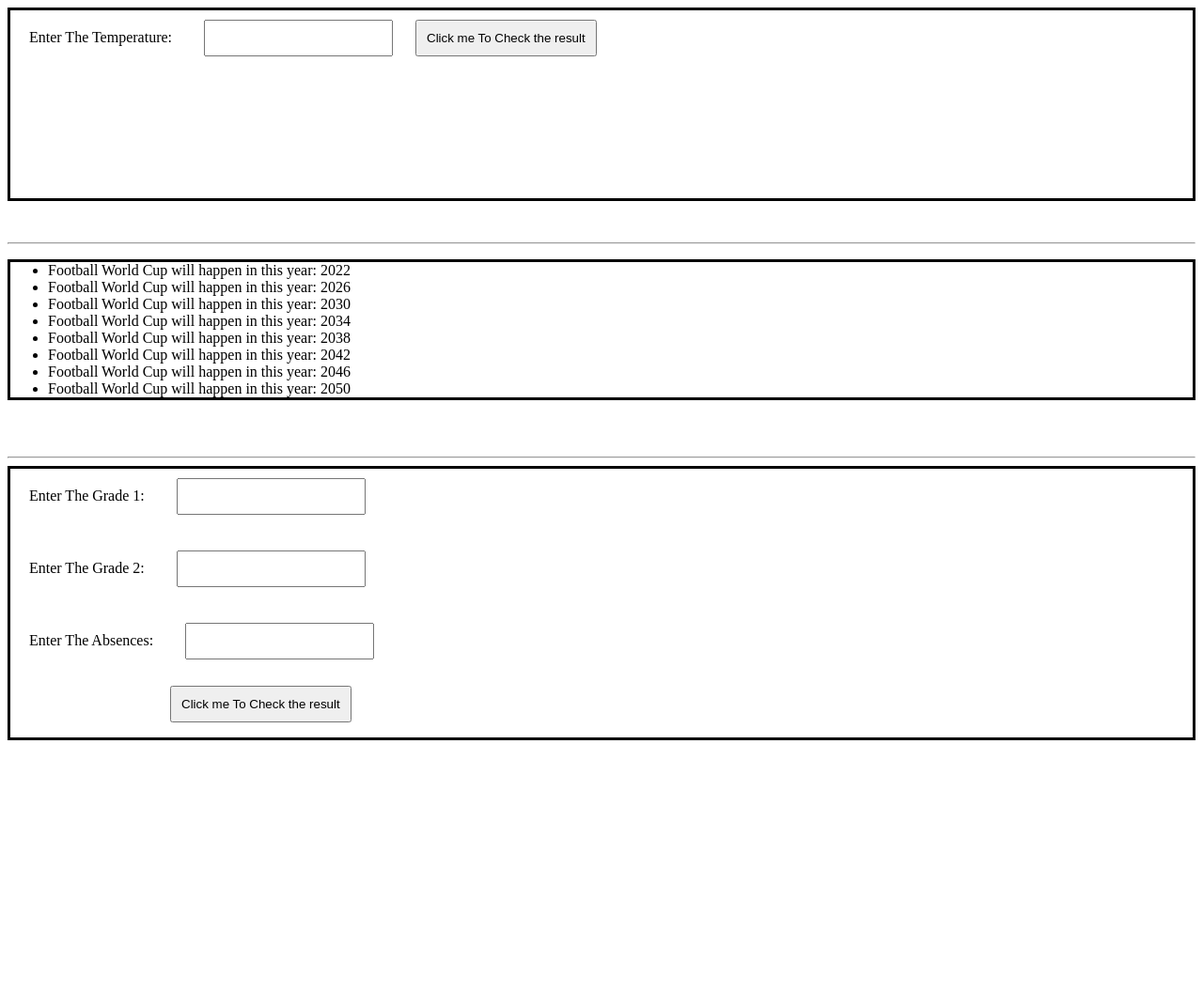
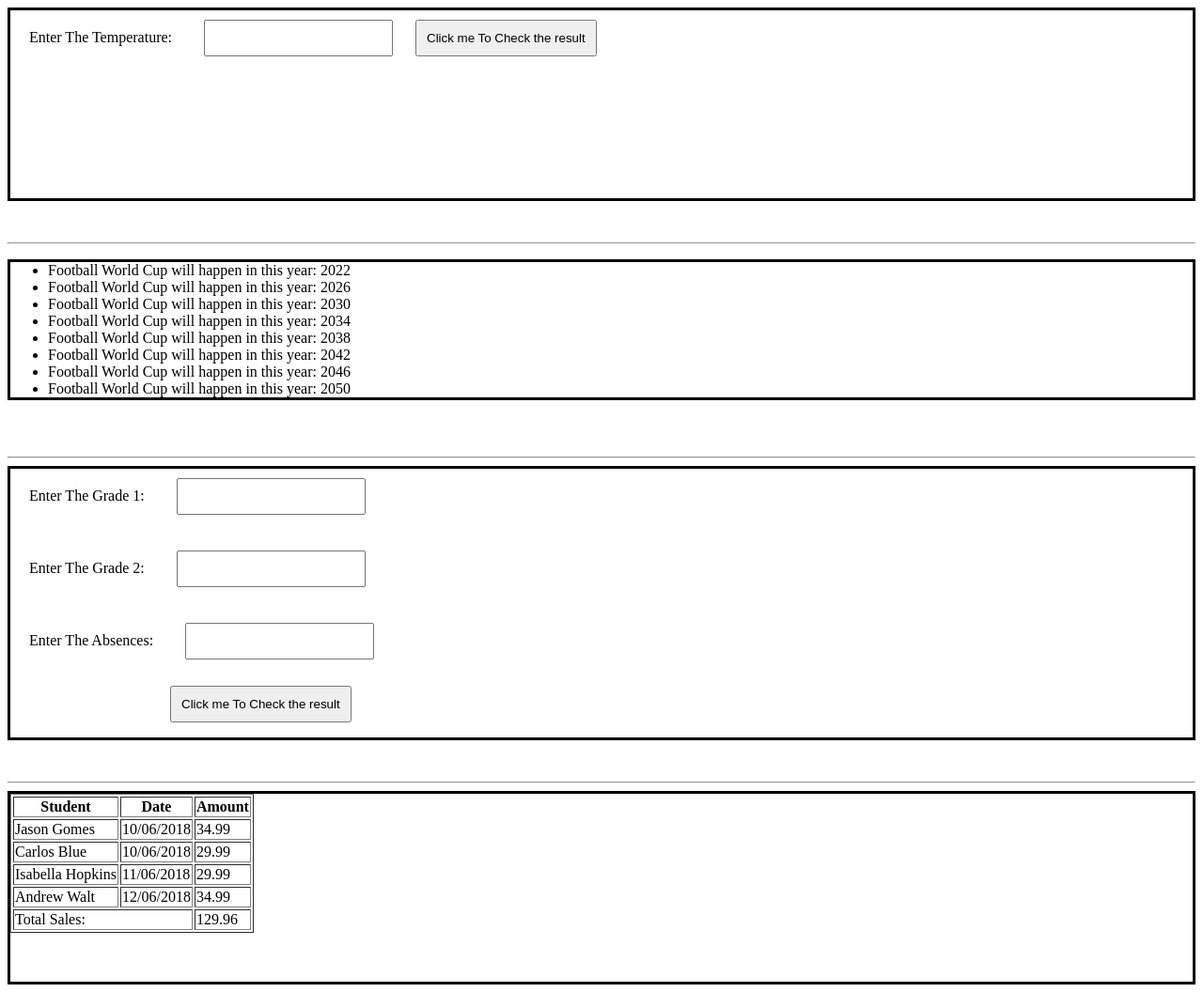
Before and after one commit to RealMudasirabbas/Upwards, a plain HTML site: page javascript/exercise3.html in a window 1280 px wide. Shown: the whole page at 94% size. Before the commit the page ends 800 px from the top, so only its background shows below. Drawn offline with Linux system fonts and the light colour scheme.

Commit message:
exercise 3 completed

```diff
--- a/javascript/exercise3.html
+++ b/javascript/exercise3.html
@@ -42,7 +42,44 @@
     <button id="grade-btn" style="margin-left: 170px; padding: 10px;">Click me To Check the result</button>
     <p id="result-2"></p>
 </div>
+<br><br>
+<hr>
 
+<div style="border: 3px solid black; min-width: 200px; min-height: 200px;">
+
+<table border="1px">
+    <tr>
+        <th>Student</th>
+        <th>Date</th>
+        <th>Amount</th>
+    </tr>
+    <tr id="section-1">
+        <td></td>
+        <td></td>
+        <td></td>
+    </tr>
+    <tr id="section-2">
+        <td></td>
+        <td></td>
+        <td></td>
+    </tr>
+    <tr id="section-3">
+        <td></td>
+        <td></td>
+        <td></td>
+    </tr>
+    <tr id="section-4">
+        <td></td>
+        <td></td>
+        <td></td>
+    </tr>
+    <tr id="section-5">
+        <td colspan="2"></td>
+        <td></td>
+    </tr>
+</table>
+
+</div>
 
     <script src="exercise3.js"></script>
 </body>
--- a/javascript/exercise3.js
+++ b/javascript/exercise3.js
@@ -1,40 +1,41 @@
 //
 
-const userInput = document.getElementById("temp");
-const tempBtn = document.getElementById("temp-btn");
+const userInput = document.getElementById("temp")
+const tempBtn = document.getElementById("temp-btn")
 const resultExe1 = document.getElementById("result-1")
 
 function fahrenheitToCelsius(fahrenheit) {
-    const celsius = (5/9) * (fahrenheit - 32)
+    const celsius = (5 / 9) * (fahrenheit - 32)
     const roundOffcelsius = celsius.toFixed(2)
-    return roundOffcelsius;
+    return roundOffcelsius
 }
 
 tempBtn.addEventListener("click", () => {
-    const inputVal = userInput.value;
-    const result = fahrenheitToCelsius(inputVal);
-    resultExe1.innerText = "The Temperature converted from Fahrenheit to Celsius is: " + result;
+    const inputVal = userInput.value
+    const result = fahrenheitToCelsius(inputVal)
+    resultExe1.innerText =
+        "The Temperature converted from Fahrenheit to Celsius is: " + result
 
     return result
-
 })
 
 // console.log(fahrenheitToCelsius(userInput))
 
 // Print in the list below the years when the World Cup of Soccer will happen from 2022 to 2050. Remember that the World Cup happens every 4 years
 const yearsList = document.getElementById("year-list")
-const footballWorldCup = [];
+const footballWorldCup = []
 
-for (let i = 2022; i < 2051; i++){
-        if(i % 4 === 2){
-            const footballYear = footballWorldCup.push(i);
-        }
+for (let i = 2022; i < 2051; i++) {
+    if (i % 4 === 2) {
+        const footballYear = footballWorldCup.push(i)
+    }
 }
 
-for (let i = 0; i < footballWorldCup.length; i++){
-    yearsList.children[i].innerText = `Football World Cup will happen in this year: ${footballWorldCup[i]}`;
+for (let i = 0; i < footballWorldCup.length; i++) {
+    yearsList.children[
+        i
+    ].innerText = `Football World Cup will happen in this year: ${footballWorldCup[i]}`
 }
-
 
 // console.log(footballWorldCup);
 
@@ -45,28 +46,24 @@ for (let i = 0; i < footballWorldCup.length; i++){
 // Minimum average of 6.5 is required to be approved
 // If the student fails, we need to inform what was the reason (absences, insufficient grade or both.)
 
-
-
 const gradeOne = document.getElementById("grade-1")
 const gradeTwo = document.getElementById("grade-2")
 const absences = document.getElementById("absence")
 const gradeBtn = document.getElementById("grade-btn")
 const resultExe2 = document.getElementById("result-2")
 
-
 function percentageOfClasses(classes) {
-    const totalClasses = 20;
+    const totalClasses = 20
     const leaves = totalClasses - absences.value
-    const percentageOfPresence = (classes / leaves) * 100;
+    const percentageOfPresence = (classes / leaves) * 100
 
     return percentageOfPresence + "%"
 }
 
 // console.log(percentageOfClasses(12))
 
-function calculateAverage(grade1,grade2) {
-
-    const average = (grade1 + grade2) / 2;
+function calculateAverage(grade1, grade2) {
+    const average = (grade1 + grade2) / 2
     return average
 }
 
@@ -75,21 +72,14 @@ function calculateAverage(grade1,grade2) {
 // calculate Absences
 
 function calculateAbsences(classes) {
-
-    const totalClasses = 20;
+    const totalClasses = 20
     const absences = totalClasses - classes
 
     return absences
-
 }
-
-
 
 // function checkGrades() {
 //     // calculate percentage
-
-
-
 
 //     // if (!(inputVal1 && inputVal2 < 10)) {
 //     //     const result = resultExe2.innerText = "Please give number below than 10 in each field"
@@ -101,126 +91,164 @@ function calculateAbsences(classes) {
 //     //     let emptyArr =  [];
 //     //     console.log(emptyArr); }
 
-
 //     if (inputVal1 > 0 && inputVal2 > 0 && absenceOfStudent > 0 ) {
 
-
-
-
-
 //     }
-
-
 
 // }
 
 // console.log(checkGrades());
 
 gradeBtn.addEventListener("click", () => {
-
-    if (gradeOne.value > 10 || gradeTwo.value > 10  ) {
-        const result = resultExe2.innerText = " Please give grades less than in 10 in each field"
+    if (gradeOne.value > 10 || gradeTwo.value > 10) {
+        const result = (resultExe2.innerText =
+            " Please give grades less than in 10 in each field")
         return result
     } else {
-        const inputVal1 = gradeOne.value;
-        const inputVal2 = gradeTwo.value;
-        const absenceOfStudent = absences.value;
+        const inputVal1 = gradeOne.value
+        const inputVal2 = gradeTwo.value
+        const absenceOfStudent = absences.value
 
-        const percentageResultOfClasses = percentageOfClasses(absenceOfStudent);
+        const percentageResultOfClasses = percentageOfClasses(absenceOfStudent)
 
-        const averageResultOfGrades = calculateAverage(inputVal1, inputVal2);
+        const averageResultOfGrades = calculateAverage(inputVal1, inputVal2)
 
-        const leaves = calculateAbsences(absenceOfStudent);
+        const leaves = calculateAbsences(absenceOfStudent)
 
         if (averageResultOfGrades >= 6.5 || percentageResultOfClasses >= 70) {
-
             const result =
                 (resultExe2.innerText = `Student passed with average Grades ${averageResultOfGrades} and with the presence percentage of ${parseInt(
                     percentageResultOfClasses,
-                ).toPrecision(2)}`);
+                ).toPrecision(2)}`)
 
-            return result;
-        }
+            return result
+        } else if (averageResultOfGrades >= 6.5) {
+            const result = (resultExe2.innerText =
+                "Student passed with average Grades of " +
+                averageResultOfGrades +
+                "%")
 
+            return result
+        } else if (percentageResultOfClasses >= 70) {
+            const result =
+                (resultExe2.innerText = `Student passed with the presence percentage of ${parseInt(
+                    percentageResultOfClasses,
+                ).toPrecision(2)}`)
 
-        else if (averageResultOfGrades >= 6.5) {
-            const result = (resultExe2.innerText = "Student passed with average Grades of " + averageResultOfGrades + "%");
+            return result
+        } else {
+            const result =
+                (resultExe2.innerText = `Student failed due to average less than ${averageResultOfGrades} Grades and with that much absences:${parseInt(
+                    percentageResultOfClasses,
+                ).toFixed(2)}%`)
 
-            return result;
-        } else if(percentageResultOfClasses >= 70){
-            const result =
-                (resultExe2.innerText = `Student passed with the presence percentage of ${parseInt(percentageResultOfClasses).toPrecision(2)}`);
-
-            return result;
-        }
-
-        else {
-            const result = (resultExe2.innerText =`Student failed due to average less than ${averageResultOfGrades} Grades and with that much absences:${parseInt(percentageResultOfClasses).toFixed(2)}%`);
-
-            return result;
+            return result
         }
     }
-
-
 })
-
-
-
 
 // 4) See below the list of sales of an online course.
 
+const sales = [
+    {
+        student: "Jason Gomes",
+        date: "10/06/2018",
+        amount: 34.99,
+        refundRequested: null,
+    },
 
+    {
+        student: "Carlos Blue",
+        date: "10/06/2018",
+        amount: 29.99,
+        refundRequested: null,
+    },
 
+    {
+        student: "Martin Heyes",
+        date: "11/06/2018",
+        amount: 39.99,
+        refundRequested: "13/06/2018",
+    },
 
-//     var sales = [
+    {
+        student: "Isabella Hopkins",
+        date: "11/06/2018",
+        amount: 29.99,
+        refundRequested: null,
+    },
 
-//         {
-//             'student': 'Jason Gomes',
-//             'date': '10/06/2018',
-//             'amount': 34.99,
-//             'refundRequested': null
+    {
+        student: "Andrew Walt",
+        date: "12/06/2018",
+        amount: 34.99,
+        refundRequested: null,
+    },
+]
 
-//         },
+const newSalesArray = sales.filter((customer) => {
+    if (customer.refundRequested === null) {
+        return customer
+    }
+})
 
-//         {
-//             'student': 'Carlos Blue',
-//             'date': '10/06/2018',
-//             'amount': 29.99,
-//             'refundRequested': null
+// for (let i = 0; i < sales.length; i++) {
 
-//         },
+//     if (sales[i].refundRequested !== null) {
+//         sales.splice(i,1)
+//         i--
+//     }
+// }
 
-//         {
-//             'student': 'Martin Heyes',
-//             'date': '11/06/2018',
-//             'amount': 39.99,
-//             'refundRequested': '13/06/2018'
+const section1 = document.getElementById("section-1")
+const section2 = document.getElementById("section-2")
+const section3 = document.getElementById("section-3")
+const section4 = document.getElementById("section-4")
+const section5 = document.getElementById("section-5")
 
-//         },
+function showSales() {
+    let sum = 0
 
-//         {
-//             'student': 'Isabella Hopkins',
-//             'date': '11/06/2018',
-//             'amount': 29.99,
-//             'refundRequested': null
+    for (let i = 0; i < newSalesArray.length; i++) {
+        section1.cells[0].innerText = newSalesArray[0].student
+        section1.cells[1].innerText = newSalesArray[0].date
+        section1.cells[2].innerText = newSalesArray[0].amount
 
-//         },
+        section2.cells[0].innerText = newSalesArray[1].student
+        section2.cells[1].innerText = newSalesArray[1].date
+        section2.cells[2].innerText = newSalesArray[1].amount
 
-//         {
-//             'student': 'Andrew Walt',
-//             'date': '12/06/2018',
-//             'amount': 34.99,
-//             'refundRequested': null
+        section3.cells[0].innerText = newSalesArray[2].student
+        section3.cells[1].innerText = newSalesArray[2].date
+        section3.cells[2].innerText = newSalesArray[2].amount
 
-//         }
+        section4.cells[0].innerText = newSalesArray[3].student
+        section4.cells[1].innerText = newSalesArray[3].date
+        section4.cells[2].innerText = newSalesArray[3].amount
 
-//     ];
+        section5.cells[0].innerText = "Total Sales: "
+        sum += newSalesArray[i].amount
+        section5.cells[1].innerText = sum
+    }
+}
 
-
-
+showSales()
 
 // Fill the html table below with the sales and print the total amount of sales in the last line. Don't include the sales that had a refund requested.
 
 // Student	Date	Amount
 // Student name goes here	Date goes here	Amount goes here
 // Total sold	Total goes here
+
+// Nested If Else alternative
+
+let isMember = false
+let age = 25
+
+if (isMember == true || age >= 65) {
+    console.log("Free")
+} else if (age < 18) {
+    console.log("$ 6.00")
+} else {
+    console.log("$ 12.00")
+}
```
